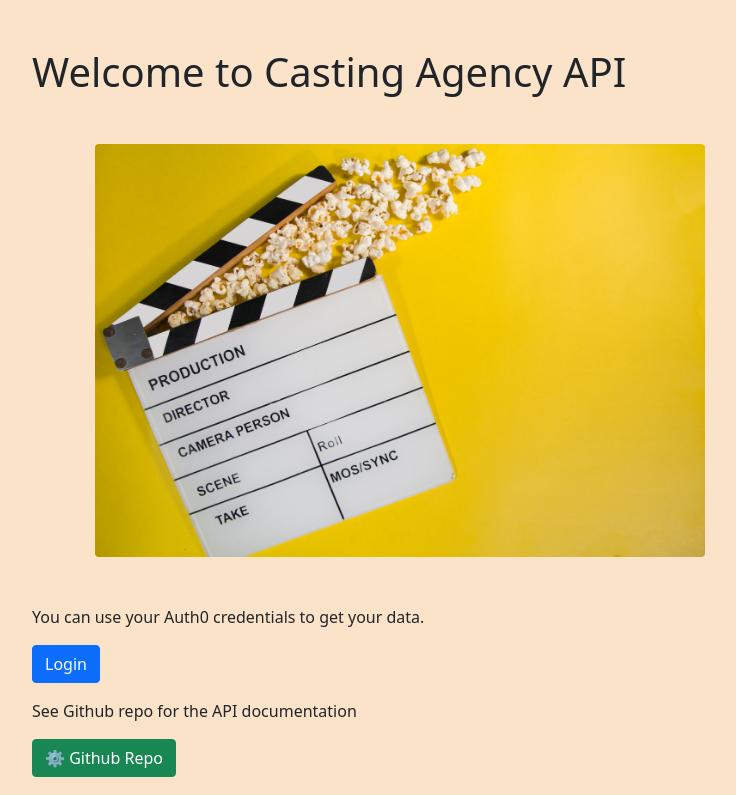
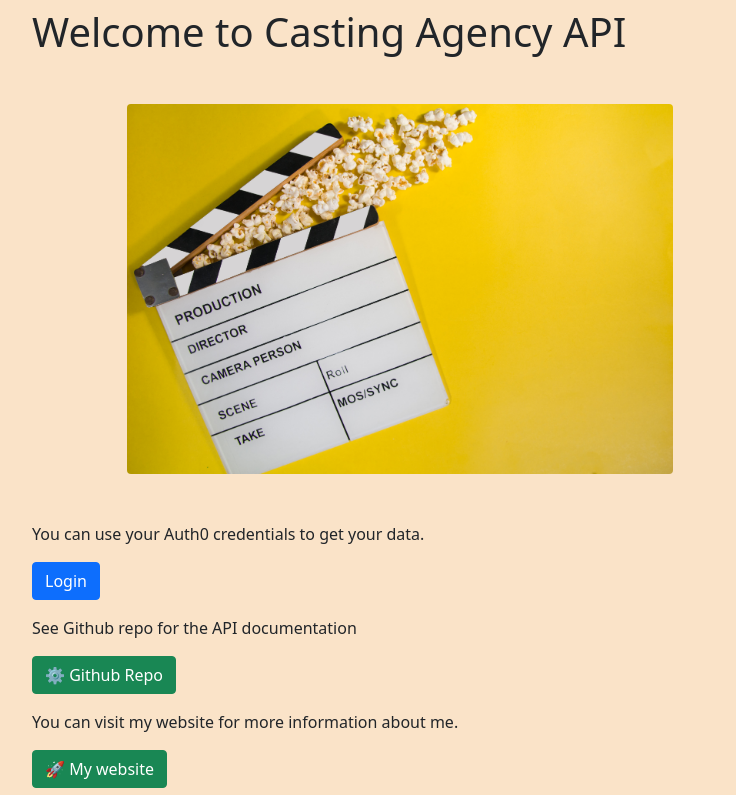
Before and after one commit to SaiedZ/FSND-Casting-Agency-API, a Flask app: page / in a window 1280 px wide. Shown: the top 795 px of the page, without its empty margins (240-976 px from the left). Run offline with Flask 3, Linux system fonts and the light colour scheme.

Commit message:
improvinf style of frontend page

```diff
--- a/flaskr/templates/home.html
+++ b/flaskr/templates/home.html
@@ -23,9 +23,9 @@
           <div><pre>{{pretty}}</pre></div>
 
         {% else %}
-          <h1 class="my-5">Welcome to Casting Agency API</h1>
+          <h1 class="mt-2 mb-5">Welcome to Casting Agency API</h1>
           <div class="row mb-5 d-flex align-items-center justify-content-center"">
-            <div class="col col-md-10">
+            <div class="col col-md-9">
               <img src="../static/img/casting-api-hero.jpg" class="img-fluid rounded" alt="Casting Agency API">
             </div>
           </div>
```
